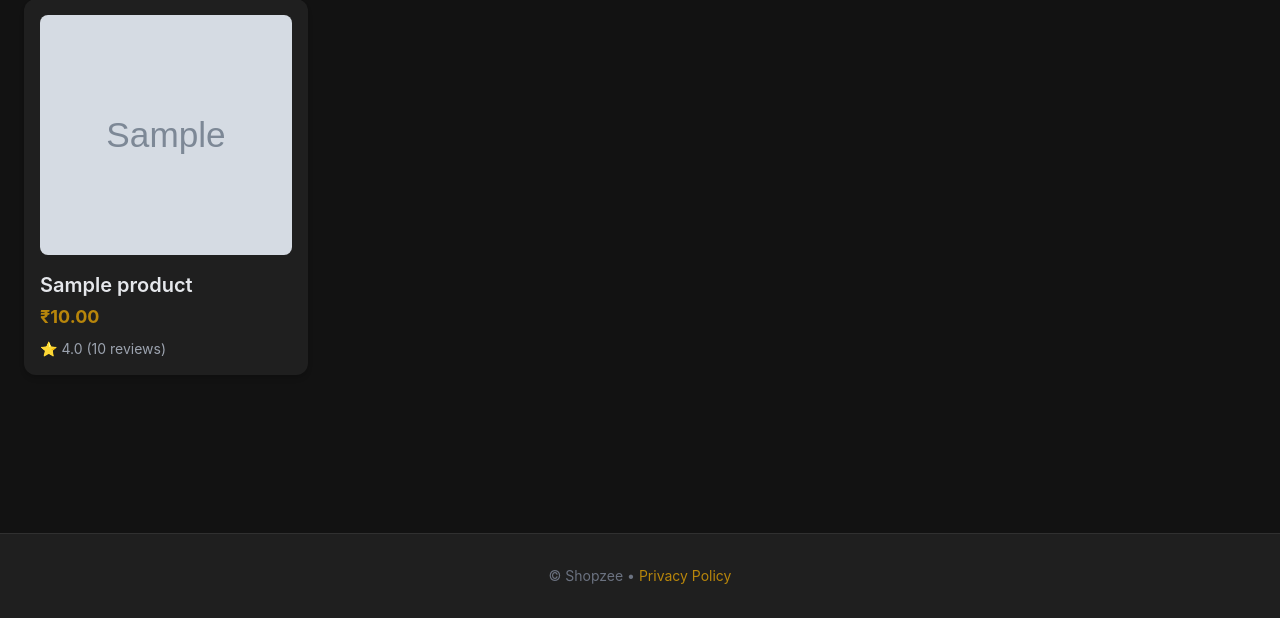
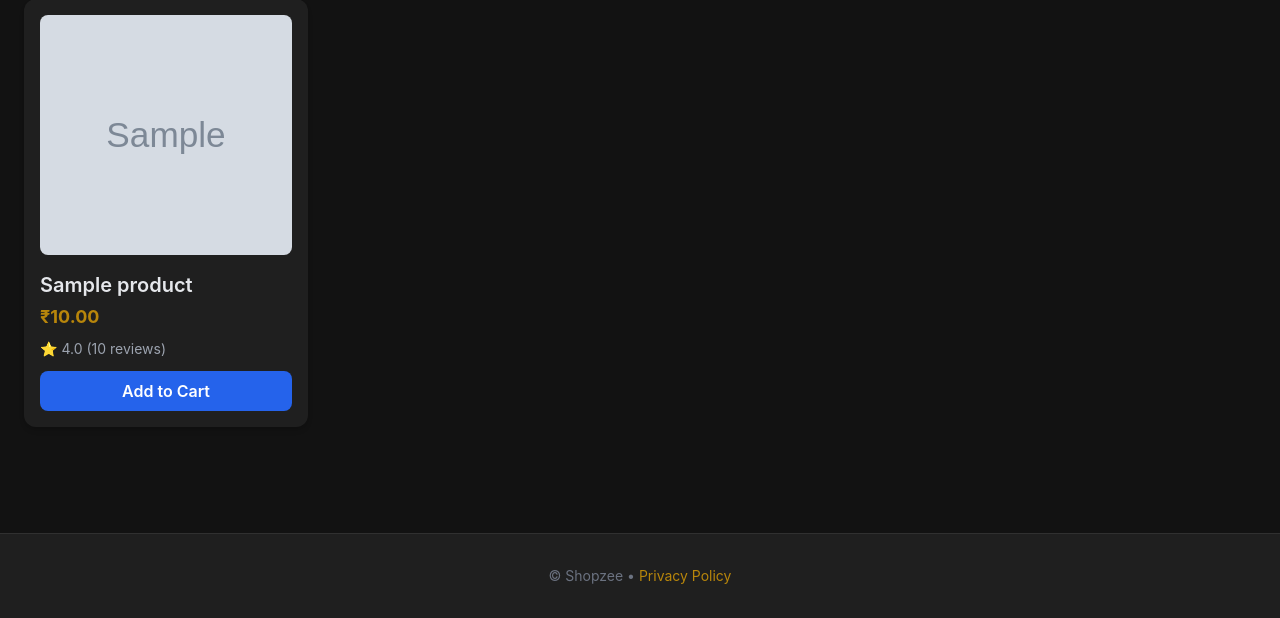
Before and after one commit to 18Ishika/E_Commerce_Website, a Django app: page / in a window 1280 px wide. Shown: the part 182-800 px from the top of the page. Run offline with Django 5.2, Linux system fonts and the light colour scheme; tables that the repository leaves empty hold one stand-in row (values such as "Sample post"); grey boxes marked "Sample" are stand-in pictures; some libraries are stand-ins or nearby versions.

Commit message:
add to card added on html

```diff
--- a/myshop/templates/products/product_list.html
+++ b/myshop/templates/products/product_list.html
@@ -6,16 +6,15 @@
 
     <div class="grid grid-cols-1 sm:grid-cols-2 md:grid-cols-3 lg:grid-cols-4 gap-8">
         {% for p in products %}
-        <a href="{% url 'product_detail' p.id %}"
-           class="bg-secondary-dark p-4 rounded-xl shadow-md hover:shadow-xl hover:scale-[1.02] transition transform block">
+        <div class="bg-secondary-dark p-4 rounded-xl shadow-md hover:shadow-xl hover:scale-[1.02] transition transform block">
 
             <!-- Product Image -->
             {% if p.images.first %}
             <img src="{{ p.images.first.image.url }}"
-                class="w-full h-60 object-cover rounded-lg mb-4">
+                 class="w-full h-60 object-cover rounded-lg mb-4">
             {% else %}
             <img src="https://via.placeholder.com/300"
-                class="w-full h-60 object-cover rounded-lg mb-4">
+                 class="w-full h-60 object-cover rounded-lg mb-4">
             {% endif %}
 
             <!-- Product Title -->
@@ -25,11 +24,24 @@
             <p class="text-accent-luxury font-bold text-lg mb-2">₹{{ p.price }}</p>
 
             <!-- Ratings -->
-            <p class="text-sm text-gray-400">
+            <p class="text-sm text-gray-400 mb-3">
                 ⭐ {{ p.average_rating }} ({{ p.total_reviews }} reviews)
             </p>
 
-        </a>
+            <!-- Add to Cart Button -->
+            {% if user.is_authenticated %}
+                <a href="{% url 'product_detail' p.id %}"
+                   class="block text-center bg-green-600 hover:bg-green-500 text-white font-semibold py-2 rounded-lg">
+                   Add to Cart
+                </a>
+            {% else %}
+                <a href="{% url 'login' %}?next={% url 'product_detail' p.id %}"
+                   class="block text-center bg-blue-600 hover:bg-blue-500 text-white font-semibold py-2 rounded-lg">
+                   Add to Cart
+                </a>
+            {% endif %}
+
+        </div>
         {% endfor %}
     </div>
 
```
